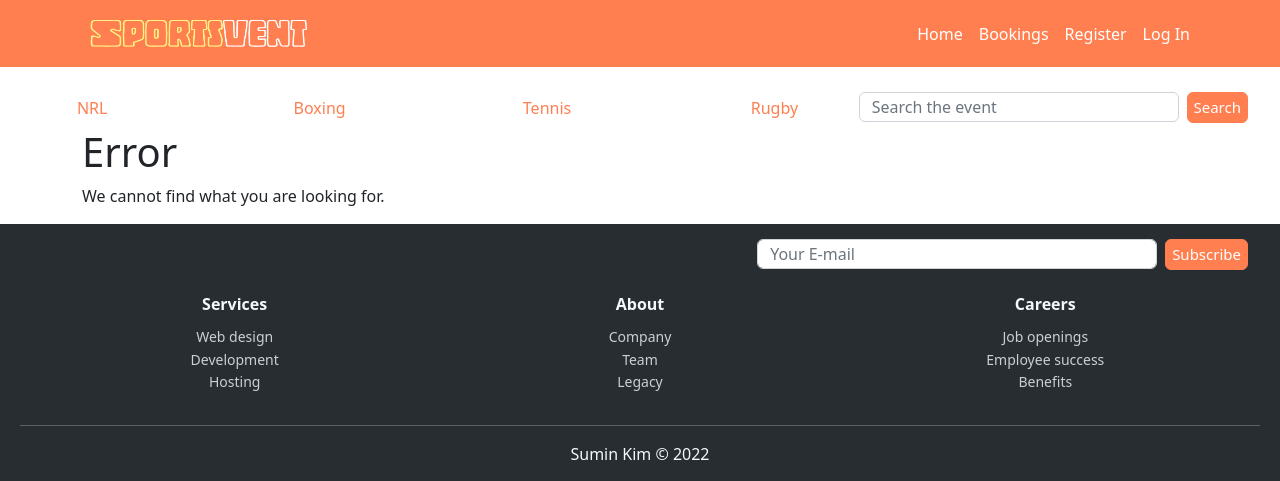
After one commit to Sumin0704/Event_Management_System, a Flask app: page /detail.html in a window 1280 px wide. The commit adds this page. Shown: the top 481 px of the page. Run offline with Flask 2, Linux system fonts and the light colour scheme; some libraries are stand-ins or nearby versions.

Commit message:
404 error & link navbar

```diff
--- a/event/__init__.py
+++ b/event/__init__.py
@@ -1,13 +1,14 @@
-from flask import Flask
+from flask import Flask, render_template
 from flask_bootstrap import Bootstrap5
 from flask_sqlalchemy import SQLAlchemy
 from flask_login import LoginManager
 
 db = SQLAlchemy()
 UPLOAD_FOLDER = "/static/img"
+app = Flask(__name__)
 
 def create_app():
-    app = Flask(__name__)
+
 
     # access to authentication
     login_manager = LoginManager()
@@ -39,3 +40,8 @@ def create_app():
     app.register_blueprint(auth.mainbp)
 
     return app
+
+@app.errorhandler(404)
+# inbuilt function which takes error as parameter
+def not_found(e):
+    return render_template("404.html")
--- /dev/null
+++ b/event/templates/404.html
@@ -0,0 +1,11 @@
+{% extends "base.html" %}
+{% import "bootstrap/form.html" as wtf %}
+
+{% block content %}
+
+<div class="container">
+    <h1>Error</h1>
+    <p>We cannot find what you are looking for.</p>
+</div>
+
+{% endblock %}
--- a/event/templates/base.html
+++ b/event/templates/base.html
@@ -19,13 +19,13 @@
     <header>
       <nav class="navbar navbar-expand-lg">
         <div class="container">
-          <a class="navbar-brand" href="index.html">
+          <a class="navbar-brand" href="{{ url_for('main.index') }}">
             <img src="{{url_for('static', filename='img/logo.png')}}" alt="Logo" width="230" height="40" id="logo" class="d-inline-block align-text-top">
           </a>
           <div class="collapse navbar-collapse" id="navbarSupportedContent">
             <div class="navbar-nav ms-auto mb-2 mb-lg-0">
-              <a class="nav-item nav-link" href="#">Home</a>
-              <a class="nav-item nav-link" href="#">Bookings</a>
+              <a class="nav-item nav-link" href="{{ url_for('main.index') }}">Home</a>
+              <a class="nav-item nav-link" href="{{ url_for('main.history') }}">Bookings</a>
               {% if current_user.is_authenticated %}
                 <a class="nav-item nav-link" href="{{ url_for('auth.logout') }}">Log Out</a>
                 <a class="nav-item nav-link disabled text-muted" href="#">Welcome {{current_user.name}}</a>
--- a/event/templates/index.html
+++ b/event/templates/index.html
@@ -65,7 +65,7 @@
         </div>
         <!-- row 3 -->
         <div class="row row-title">
-          <h3 class="title">Most Popular Events</h3>
+          <h3 class="title">Upcoming Events</h3>
         </div>
         <!-- row 4 evnets cards -->
         <div class="card-group row">
```
